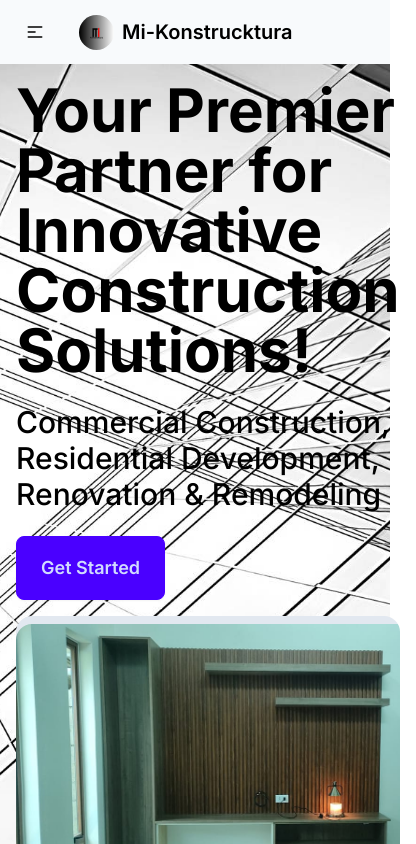
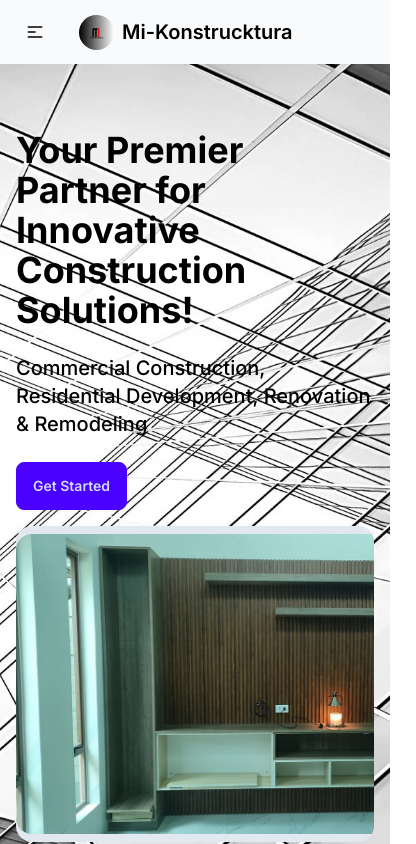
Before and after one commit to Noah202226/mi-konstraktura, a Next.js app: page / in a window 390 px wide. Shown: the top 844 px of the page, 416 px wide, since content can reach past the window. Built offline with nearby package versions, Linux system fonts and the light colour scheme.

Commit message:
fixing mobile 2

```diff
--- a/app/components/Hero.jsx
+++ b/app/components/Hero.jsx
@@ -6,17 +6,17 @@ const Hero = () => {
     <div className="hero min-h-screen bg-hero bg-gray-400">
       <div className="hero-content flex-col-reverse lg:flex-row-reverse">
         <FullBreedCarousel />
-        <div className="text-black">
-          <h1 className="text-6xl font-bold">
+        <div className="text-black shadow-white">
+          <h1 className="text-4xl md:text-6xl font-bold ">
             Your Premier Partner for Innovative Construction Solutions!
           </h1>
 
-          <p className="py-6 text-3xl font-medium ">
+          <p className="py-6 text-xl md:text-3xl font-medium ">
             Commercial Construction, Residential Development, Renovation &
             Remodeling
           </p>
 
-          <button className="btn btn-primary btn-lg">Get Started</button>
+          <button className="btn btn-primary md:btn-lg">Get Started</button>
         </div>
       </div>
     </div>
--- a/app/components/ServicesCards.jsx
+++ b/app/components/ServicesCards.jsx
@@ -23,7 +23,7 @@ const ServicesCards = () => {
         </div>
       </div>
 
-      <div className="card w-full md:w-96 bg-base-100 shadow-xl">
+      <div className="card w-full md:w-96 mb-2 md:mb-0 bg-base-100 shadow-xl">
         <figure>
           <img src="/s2.jpg" alt="Build" />
         </figure>
@@ -43,7 +43,7 @@ const ServicesCards = () => {
         </div>
       </div>
 
-      <div className="card w-full md:w-96 bg-base-100 shadow-xl">
+      <div className="card w-full md:w-96 mb-2 md:mb-0 bg-base-100 shadow-xl">
         <figure>
           <img src="/s3.png" alt="Build" />
         </figure>
```
